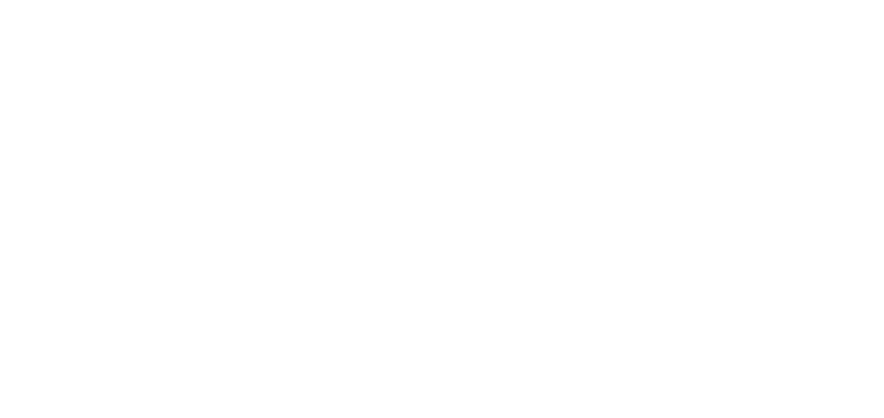
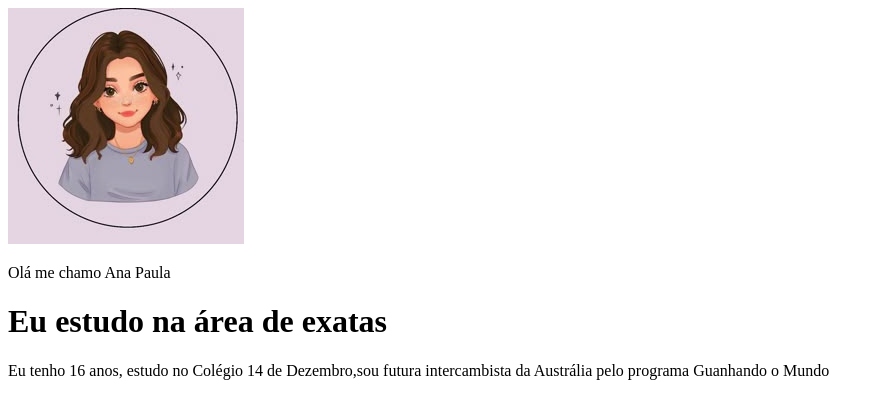
Before and after one commit to Anamurgiantunes/Meuportif-lio, a plain HTML site: page index.html in a window 1280 px wide. Shown: the whole page, without its empty margins (0-884 px from the left). Drawn offline with Linux system fonts and the light colour scheme.

Commit message:
Add files via upload

```diff
--- a/index.html
+++ b/index.html
@@ -3,9 +3,14 @@
 <head>
     <meta charset="UTF-8">
     <meta name="viewport" content="width=device-width, initial-scale=1.0">
+    <link rel="stylesheet" href="style.css">
     <title>meu portifólio</title>
 </head>
 <body>
+    <img src="img/03acc030c6700dfd274d1ef20e70609b.jpg" alt="Avatar Ana Paula" srcset="">
+    <p>Olá me chamo Ana Paula</p>
+    <h1>Eu estudo na área de exatas</h1>
+    <p>Eu tenho 16 anos, estudo no Colégio 14 de Dezembro,sou futura intercambista da Austrália pelo programa Guanhando o Mundo</p>
 
 </body>
 </html>
```
